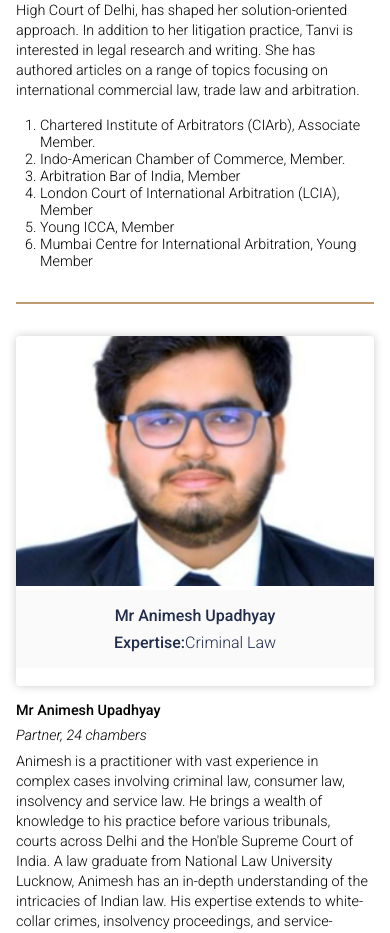
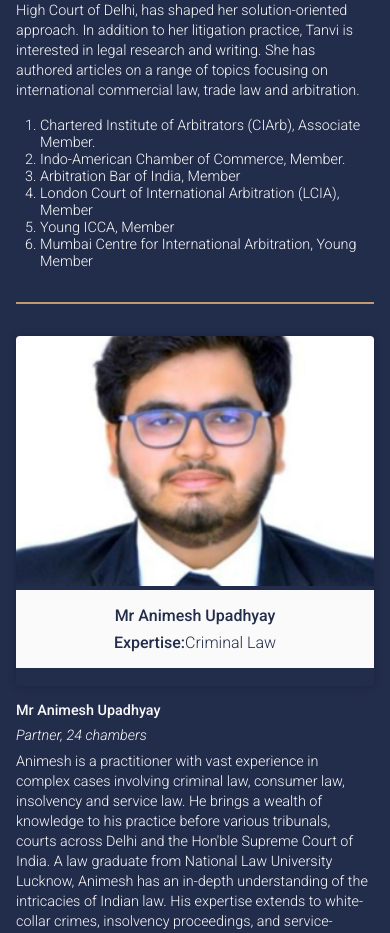
Before and after one commit to SonuAkhtar/24chambers, a React (Vite) app: page /about-us in a window 390 px wide. Shown: the part 3203-4136 px from the top of the page. Built offline with nearby package versions, Linux system fonts and the light colour scheme.

Commit message:
homepage, aboutus page updated

```diff
--- a/src/pages/AboutUs/aboutUs.css
+++ b/src/pages/AboutUs/aboutUs.css
@@ -78,7 +78,7 @@
   object-fit: cover;
 }
 
-.section_image_info {
+.aboutUs_wrapper .section_image_info {
   font-size: 1.1rem;
   width: 50%;
   display: flex;
@@ -93,14 +93,16 @@
   flex-direction: column;
   gap: 2rem;
   margin-top: 4rem;
+  background-color: var(--main-blue);
+  color: #fafafa;
 }
 
-.team hr {
+.aboutUs_wrapper .team hr {
   width: 100%;
   border: 1px solid var(--main-gold);
 }
 
-.team .team_title {
+.aboutUs_wrapper .team .team_title {
   position: absolute;
   top: -3.5rem;
   left: 1rem;
@@ -112,7 +114,7 @@
   text-align: left;
 }
 
-.team .team_detail {
+.aboutUs_wrapper .team .team_detail {
   width: 100%;
   display: flex;
   justify-content: space-between;
@@ -120,7 +122,7 @@
   font-weight: 300;
 }
 
-.team .team_left {
+.aboutUs_wrapper .team .team_left {
   width: 300px;
   height: 350px;
   border-radius: 0.5rem;
@@ -128,13 +130,13 @@
   box-shadow: 0 0 10px rgba(0, 0, 0, 0.2);
 }
 
-.team_left_img img {
+.aboutUs_wrapper .team_left_img img {
   width: 100%;
   height: 250px;
   object-fit: cover;
 }
 
-.team_left_info {
+.aboutUs_wrapper .team_left_info {
   padding: 1rem;
   display: flex;
   flex-direction: column;
@@ -145,7 +147,7 @@
   color: var(--main-blue);
 }
 
-.team_left_name {
+.aboutUs_wrapper .team_left_name {
   font-weight: 500;
 }
 
@@ -153,28 +155,28 @@
   font-weight: 500;
 }
 
-.team .team_right {
+.aboutUs_wrapper .team .team_right {
   width: 60%;
 }
 
-.team_right_name {
+.aboutUs_wrapper .team_right_name {
   font-weight: 500;
 }
 
-.team_right_partner {
+.aboutUs_wrapper .team_right_partner {
   padding: 1rem 0;
 }
 
-.team_right_info {
+.aboutUs_wrapper .team_right_info {
   margin-bottom: 1rem;
 }
 
-.team_right_membership {
+.aboutUs_wrapper .team_right_membership {
   padding-left: 2rem;
 }
 
 /* Counsels section */
-section.counsels {
+.aboutUs_wrapper section.counsels {
   margin: 5rem 0 2rem 0;
   position: relative;
   background-color: #fafafa;
@@ -182,7 +184,7 @@ section.counsels {
   border-radius: 0.5rem;
 }
 
-.counsels .counsels_title {
+.aboutUs_wrapper .counsels .counsels_title {
   position: absolute;
   top: -3.5rem;
   left: 1rem;
@@ -194,13 +196,13 @@ section.counsels {
   text-align: left;
 }
 
-.counsels_cards {
+.aboutUs_wrapper .counsels_cards {
   display: flex;
   flex-wrap: wrap;
   gap: 2rem;
 }
 
-.counsels_cards .card_item {
+.aboutUs_wrapper .counsels_cards .card_item {
   width: 250px;
   height: 100%;
   min-height: 300px;
@@ -209,7 +211,7 @@ section.counsels {
   overflow: hidden;
 }
 
-.counsel_card_info {
+.aboutUs_wrapper .counsel_card_info {
   margin: 0.5rem auto;
   padding: 0.5rem;
   width: 95%;
@@ -225,22 +227,22 @@ section.counsels {
   font-weight: 300;
 }
 
-.card_item .counsel_img {
+.aboutUs_wrapper .card_item .counsel_img {
   height: 200px;
   overflow: hidden;
 }
 
-.card_item .counsel_img img {
+.aboutUs_wrapper .card_item .counsel_img img {
   width: 100%;
   object-fit: cover;
 }
 
-.card_item .counsel_expertise {
+.aboutUs_wrapper .card_item .counsel_expertise {
   font-size: 0.8rem;
   text-align: center;
 }
 
-.card_item .counsel_expertise span {
+.aboutUs_wrapper .card_item .counsel_expertise span {
   font-weight: 500;
   font-size: 0.9rem;
   color: var(--main-gold);
@@ -285,7 +287,7 @@ section.counsels {
     border-radius: 0.25rem;
   }
 
-  .section_image_info {
+  .aboutUs_wrapper .section_image_info {
     font-size: 0.9rem;
     width: 100%;
   }
@@ -295,63 +297,63 @@ section.counsels {
     margin-top: 2rem;
   }
 
-  .team .team_title {
+  .aboutUs_wrapper .team .team_title {
     top: -2rem;
     font-size: 1.2rem;
     padding: 0.5rem 1rem;
   }
 
-  .team .team_detail {
+  .aboutUs_wrapper .team .team_detail {
     flex-direction: column;
     gap: 1rem;
   }
 
-  .team .team_left {
+  .aboutUs_wrapper .team .team_left {
     width: 100%;
     border-radius: 0.25rem;
   }
 
-  .team .team_right {
+  .aboutUs_wrapper .team .team_right {
     width: 100%;
     font-size: 0.9rem;
   }
 
-  .team_right_partner {
+  .aboutUs_wrapper .team_right_partner {
     padding: 0.5rem 0;
     font-style: italic;
   }
 
-  .team_right_info {
+  .aboutUs_wrapper .team_right_info {
     font-size: 0.9rem;
     line-height: 1.25rem;
   }
 
-  .team_right_membership {
+  .aboutUs_wrapper .team_right_membership {
     padding-left: 1.5rem;
   }
 
   /* Counsels section */
-  .counsels {
+  .aboutUs_wrapper .counsels {
     margin: 4rem 0 1rem 0;
   }
 
-  .counsels .counsels_title {
+  .aboutUs_wrapper .counsels .counsels_title {
     top: -2rem;
     font-size: 1.2rem;
     padding: 0.5rem 1rem;
   }
 
-  .counsels_cards {
+  .aboutUs_wrapper .counsels_cards {
     justify-content: center;
     gap: 1rem;
   }
 
-  .counsels_cards .card_item {
+  .aboutUs_wrapper .counsels_cards .card_item {
     min-height: 250px;
     border-radius: 0.25rem;
   }
 
-  .counsel_card_info {
+  .aboutUs_wrapper .counsel_card_info {
     margin: 0.25rem auto;
     width: 100%;
     gap: 0.25rem;
--- a/src/pages/Homepage/Homepage.jsx
+++ b/src/pages/Homepage/Homepage.jsx
@@ -1,7 +1,10 @@
 import React from "react";
 
+// import CSS
+import "./homepage.css";
+
 import Hero from "../../components/Hero/Hero";
-import AboutUs from "../../components/AboutUs/AboutUs";
+import About from "../../components/About/About";
 import Contact from "../../components/Contact/Contact";
 import Footer from "../../components/Footer/Footer";
 import Header from "../../components/Header/Header";
@@ -17,7 +20,7 @@ const Homepage = () => {
       {/* <Disclaimer /> */}
       <Header />
       <Hero />
-      <AboutUs />
+      <About />
       <HomeSpecial />
       <HomeBlog />
       <Query />
--- a/src/pages/Homepage/homepage.css
+++ b/src/pages/Homepage/homepage.css
@@ -0,0 +1,4 @@
+.homepage_container section:nth-child(even) {
+  background-color: var(--main-blue);
+  color: #fafafa;
+}
```
